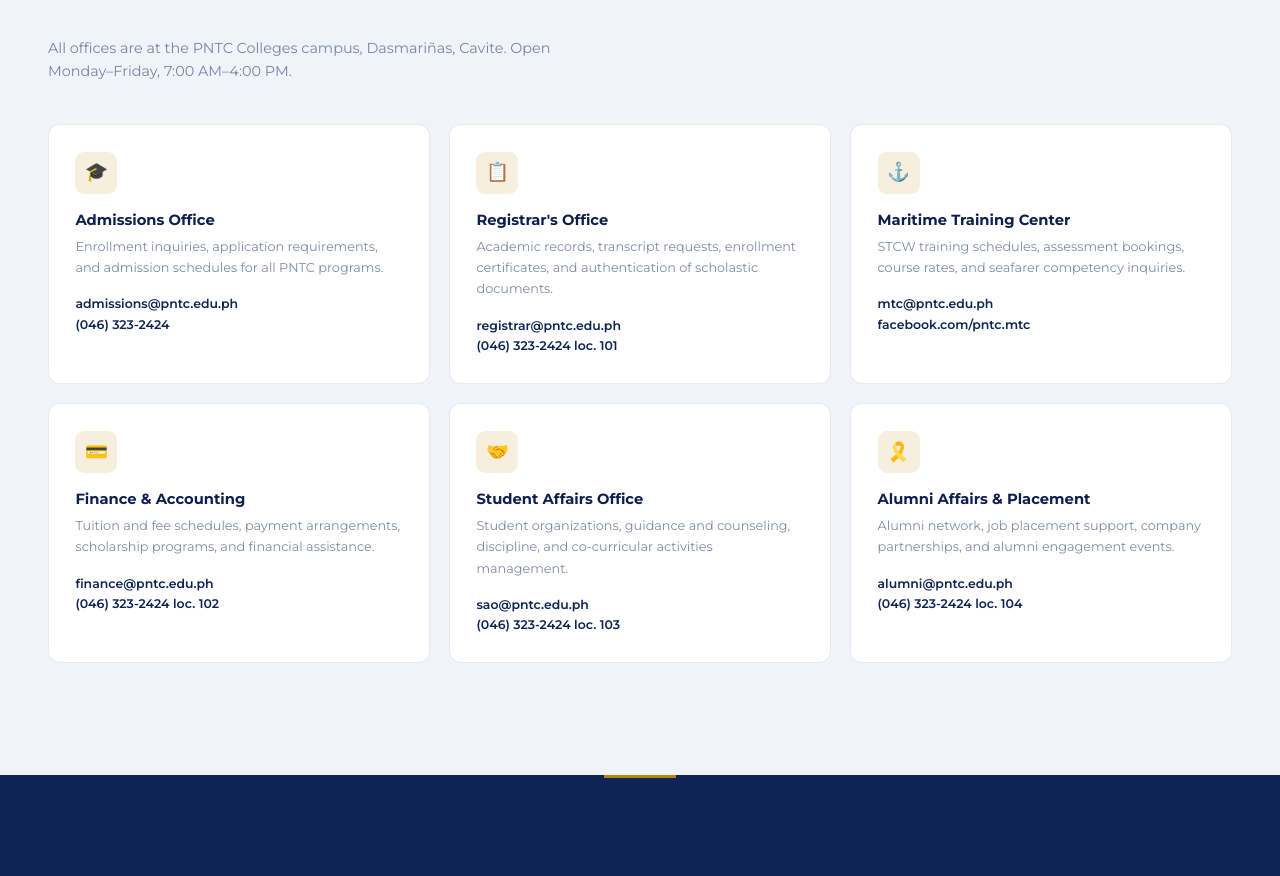
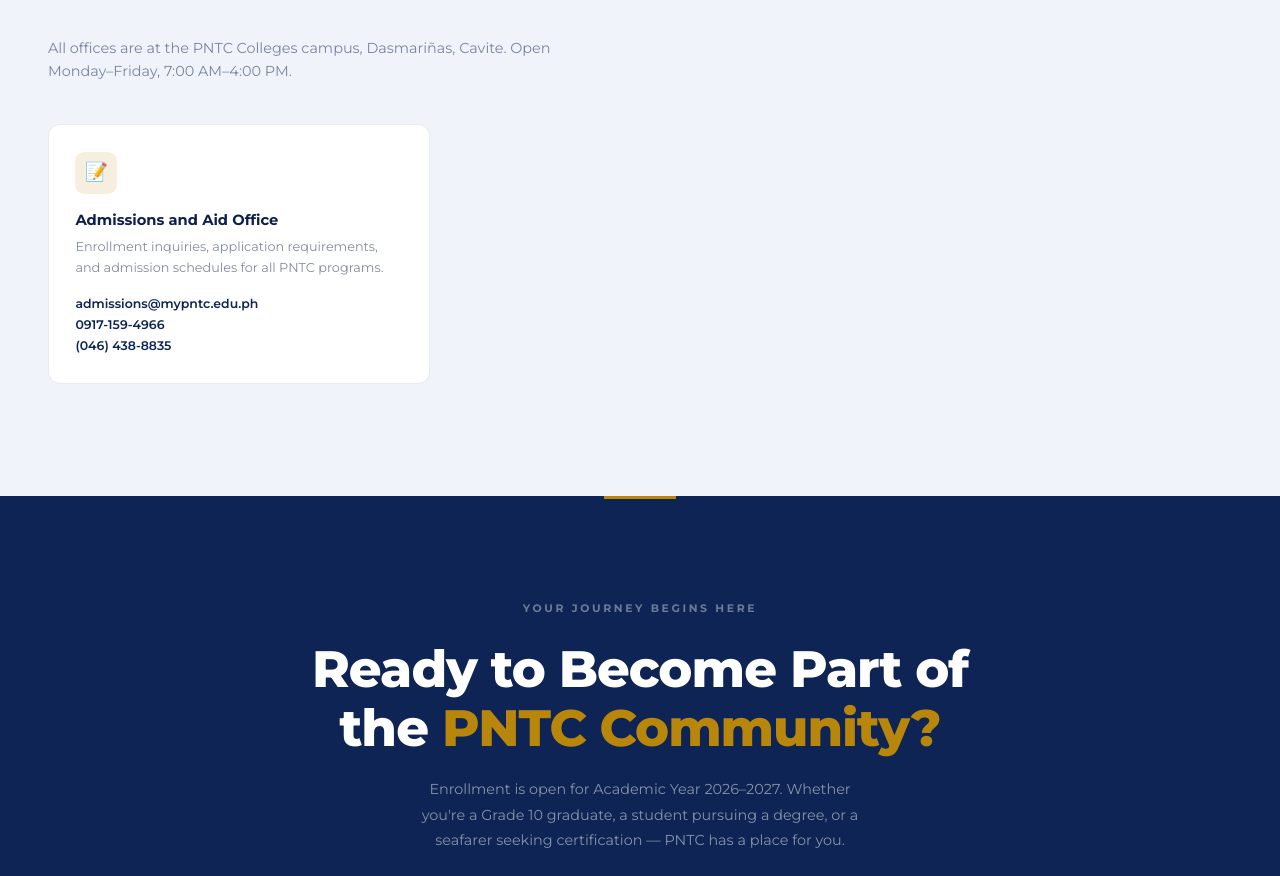
Before and after one commit to pntc-official-website/pntc-website, a website: page PNTC Main Landing Page/index.html in a window 1280 px wide. Shown: the part 6340-7216 px from the top of the page. Drawn offline with Linux system fonts and the light colour scheme.

Commit message:
Update landing directory

```diff
--- a/PNTC Main Landing Page/index.html
+++ b/PNTC Main Landing Page/index.html
@@ -1076,14 +1076,7 @@ h1.hero-h1 span.gold { color:var(--gold); }
     <p class="dir-intro reveal">All offices are at the PNTC Colleges campus, Dasmariñas, Cavite. Open Monday–Friday, 7:00 AM–4:00 PM.</p>
 
     <!-- PNTC_DIRECTORY_START -->
-    <div class="dir-grid">
-      <div class="dir-card reveal"><div class="dir-ico">🎓</div><div class="dir-name">Admissions Office</div><p class="dir-desc">Enrollment inquiries, application requirements, and admission schedules for all PNTC programs.</p><div class="dir-contacts"><a href="mailto:admissions@pntc.edu.ph">admissions@pntc.edu.ph</a><a href="tel:+63463232424">(046) 323-2424</a></div></div>
-      <div class="dir-card reveal"><div class="dir-ico">📋</div><div class="dir-name">Registrar's Office</div><p class="dir-desc">Academic records, transcript requests, enrollment certificates, and authentication of scholastic documents.</p><div class="dir-contacts"><a href="mailto:registrar@pntc.edu.ph">registrar@pntc.edu.ph</a><a href="tel:+63463232424">(046) 323-2424 loc. 101</a></div></div>
-      <div class="dir-card reveal"><div class="dir-ico">⚓</div><div class="dir-name">Maritime Training Center</div><p class="dir-desc">STCW training schedules, assessment bookings, course rates, and seafarer competency inquiries.</p><div class="dir-contacts"><a href="mailto:mtc@pntc.edu.ph">mtc@pntc.edu.ph</a><a href="https://www.facebook.com/pntc.mtc" target="_blank" rel="noopener">facebook.com/pntc.mtc</a></div></div>
-      <div class="dir-card reveal"><div class="dir-ico">💳</div><div class="dir-name">Finance &amp; Accounting</div><p class="dir-desc">Tuition and fee schedules, payment arrangements, scholarship programs, and financial assistance.</p><div class="dir-contacts"><a href="mailto:finance@pntc.edu.ph">finance@pntc.edu.ph</a><a href="tel:+63463232424">(046) 323-2424 loc. 102</a></div></div>
-      <div class="dir-card reveal"><div class="dir-ico">🤝</div><div class="dir-name">Student Affairs Office</div><p class="dir-desc">Student organizations, guidance and counseling, discipline, and co-curricular activities management.</p><div class="dir-contacts"><a href="mailto:sao@pntc.edu.ph">sao@pntc.edu.ph</a><a href="tel:+63463232424">(046) 323-2424 loc. 103</a></div></div>
-      <div class="dir-card reveal"><div class="dir-ico">🎗️</div><div class="dir-name">Alumni Affairs &amp; Placement</div><p class="dir-desc">Alumni network, job placement support, company partnerships, and alumni engagement events.</p><div class="dir-contacts"><a href="mailto:alumni@pntc.edu.ph">alumni@pntc.edu.ph</a><a href="tel:+63463232424">(046) 323-2424 loc. 104</a></div></div>
-    </div>
+    <div class="dir-grid"><div class="dir-card reveal"><div class="dir-ico">📝</div><div class="dir-name">Admissions and Aid Office</div><p class="dir-desc">Enrollment inquiries, application requirements, and admission schedules for all PNTC programs.</p><div class="dir-contacts"><a href="mailto:admissions@mypntc.edu.ph">admissions@mypntc.edu.ph</a><a href="mailto:0917-159-4966">0917-159-4966</a><a href="mailto:(046) 438-8835">(046) 438-8835</a></div></div></div>
     <!-- PNTC_DIRECTORY_END -->
   </div>
 </section>
```
